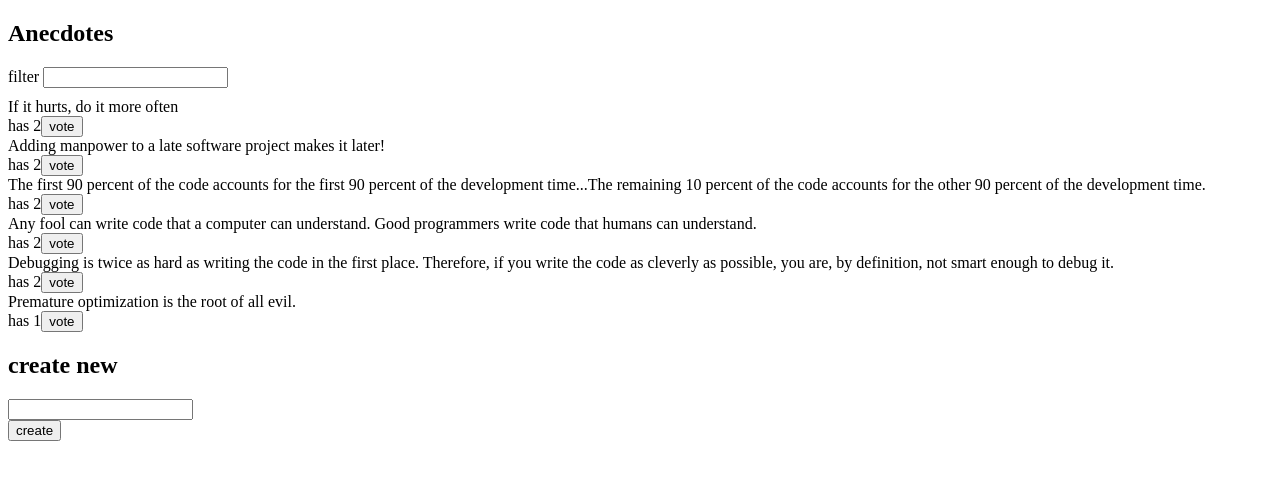
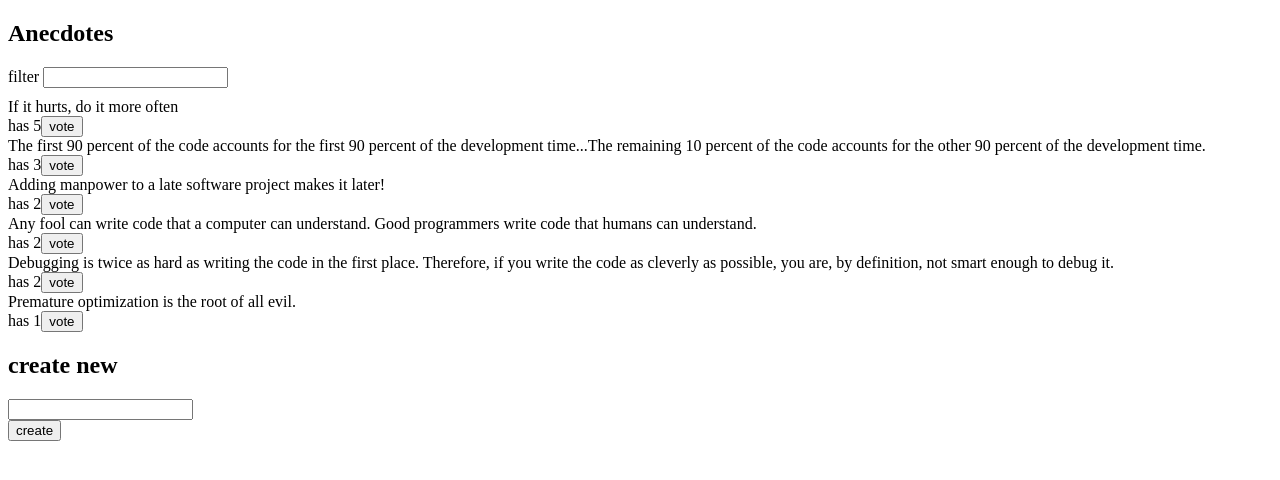
Before and after one commit to Mavchi/part6-unicafe-redux, a React (Create React App) app in the folder redux-anecdotes/: page / in a window 1280 px wide. Shown: the top 480 px of the page. Built offline with nearby package versions, Linux system fonts and the light colour scheme; data requests are answered from the project's data file.

Commit message:
6.19 anecdotes and connect, step1

```diff
--- a/redux-anecdotes/db.json
+++ b/redux-anecdotes/db.json
@@ -3,7 +3,7 @@
     {
       "content": "If it hurts, do it more often",
       "id": "47145",
-      "votes": 2
+      "votes": 5
     },
     {
       "content": "Adding manpower to a late software project makes it later!",
@@ -13,7 +13,7 @@
     {
       "content": "The first 90 percent of the code accounts for the first 90 percent of the development time...The remaining 10 percent of the code accounts for the other 90 percent of the development time.",
       "id": "69581",
-      "votes": 2
+      "votes": 3
     },
     {
       "content": "Any fool can write code that a computer can understand. Good programmers write code that humans can understand.",
--- a/redux-anecdotes/src/components/AnecdoteList.js
+++ b/redux-anecdotes/src/components/AnecdoteList.js
@@ -1,24 +1,14 @@
 import React from 'react'
-import { useSelector, useDispatch } from 'react-redux'
+import { connect } from 'react-redux'
 import { createVote } from '../reducers/anecdoteReducer'
 import { createNotification } from '../reducers/notificationReducer'
 
-const AnecdoteList = () => {
-    const dispatch = useDispatch()
-    const anecdotes = useSelector(state => {
-        const filter = state.filter
-        const anecdotes = state.anecdotes
-
-        if (filter === ''){
-            return anecdotes
-        }
-        return anecdotes.filter(a => a.content.toLowerCase().includes(filter))
-    })
-    const sorted_anecdotes = anecdotes.sort((a, b) => b.votes - a.votes)
+const AnecdoteList = (props) => {
+    const sorted_anecdotes = props.anecdotes.sort((a, b) => b.votes - a.votes)
 
     const vote = (id) => {
-        dispatch(createVote(anecdotes.filter(a => a.id === id)[0]))
-        dispatch(createNotification(`you voted '${anecdotes.filter(a => a.id === id)[0].content}'`, 10))
+        props.createVote(props.anecdotes.filter(a => a.id === id)[0])
+        props.createNotification(`you voted '${props.anecdotes.filter(a => a.id === id)[0].content}'`, 10)
     }
 
     return (
@@ -38,4 +28,25 @@ const AnecdoteList = () => {
     )
 }
 
-export default AnecdoteList
+const mapStateToProps = (state) => {
+    if(state.filter === ''){
+        return {
+            anecdotes: state.anecdotes
+        }
+    }
+    const filtered = state.anecdotes.filter(a => a.content.toLowerCase().includes(state.filter))
+
+    return {
+        anecdotes: filtered
+    }
+}
+
+const mapDispatchToProps = {
+    createVote,
+    createNotification
+}
+
+export default connect(
+    mapStateToProps,
+    mapDispatchToProps
+)(AnecdoteList)
```
